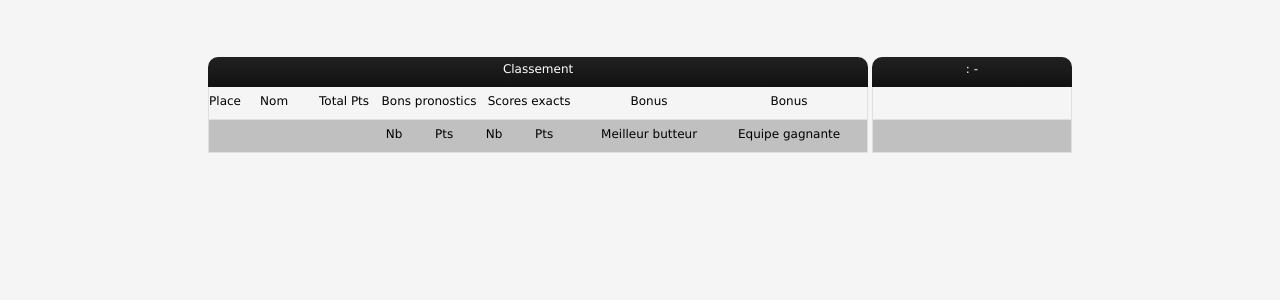
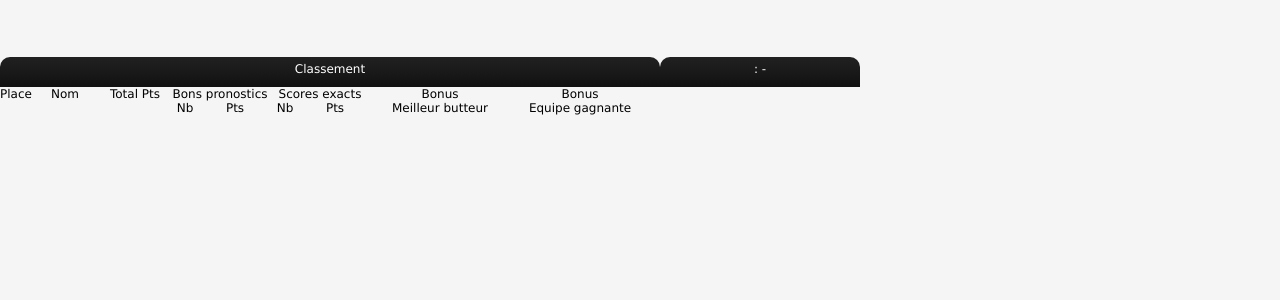
Before and after one commit to mickaelsabban/Brasil2014, a PHP site: the page made by Views/classement_view.php in a window 1280 px wide. Shown: the part 169-469 px from the top of the page. Run offline with PHP 8.4, Linux system fonts and the light colour scheme; the template is opened without the code that fills it, so the values that code supplies are empty; some libraries are stand-ins or nearby versions.

Commit message:
new css file

```diff
--- a/css/style.css
+++ b/css/style.css
@@ -233,11 +264,11 @@
 	-moz-border-radius-topright: 10px;
 }
 
-.score .row-table:nth-child(odd){
+tr:nth-child(odd){
 	background-color: #e7e7e7;
 }
 
-.row-table:nth-child(even){
+tr:nth-child(even){
 	background-color: #f5f5f5;
 }
 
@@ -246,19 +277,17 @@
 }
 
 .container-table1{
-	display: inline-block;
+	float: left;
 	width:660px;
-
 }
 .container-table2{
-	display: inline-block;
+	float: left;
 	width:200px;
 }
 
 .container-table-stat{
 	display: inline-block;
 	width:300px;
-
 }
 .container-dropdown{
 	text-align: center;
@@ -397,14 +422,13 @@
 	vertical-align: top;
 }
 
-.row-table{
+td{
 	height: 25px;
 	border-bottom: 1px solid #e0e0e0;
 	border-right: 1px solid #e0e0e0;
 	border-left: 1px solid #e0e0e0;
 	text-align: center;
 	clear:both;
-	background-color:#c0c0c0;
 	padding-top: 7px;
 }
 .country{
@@ -478,3 +498,31 @@
 	*display:inline;
     *zoom:1;
 }
+
+.container-table .container-table-stat .highlighted{
+	background-color:#7AD9FC;
+	animation:myfirst 1s;
+	-webkit-animation:myfirst 1s;
+
+}
+
+.table thead { font-weight: bold;}
+.table, .table th { text-align: center;}
+
+@keyframes myfirst
+{
+0%   {background:#7AD9FC;}
+25%  {background:yellow;}
+50%  {background:#7AD9FC;}
+75%  {background:yellow;}
+100% {background:#7AD9FC;}
+}
+
+@-webkit-keyframes myfirst /* Safari and Chrome */
+{
+0%   {background:#7AD9FC;}
+25%  {background:yellow;}
+50%  {background:#7AD9FC;}
+75%  {background:yellow;}
+100% {background:#7AD9FC;}
+}
```
Also changed, not shown: other parts of css/style.css (+38 -15 lines). Lines whose indentation alone changed are shown as unchanged.
